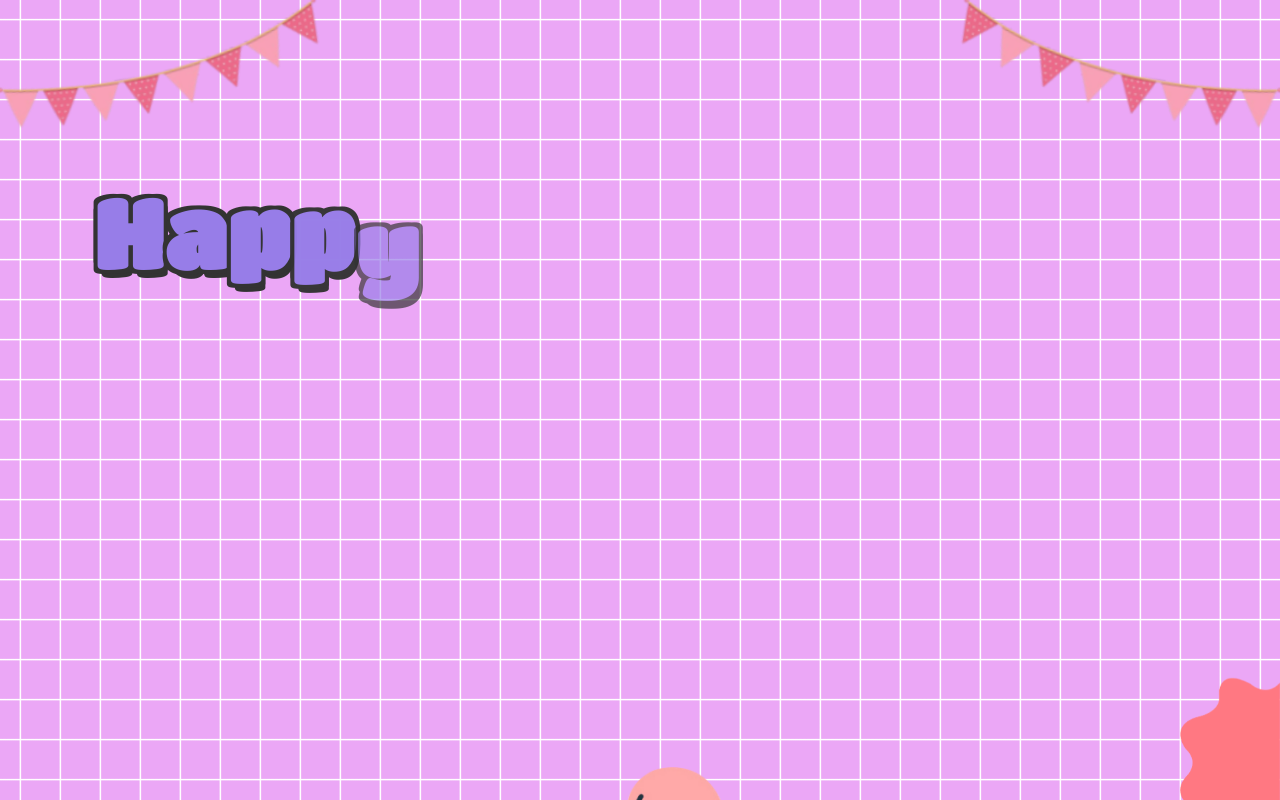
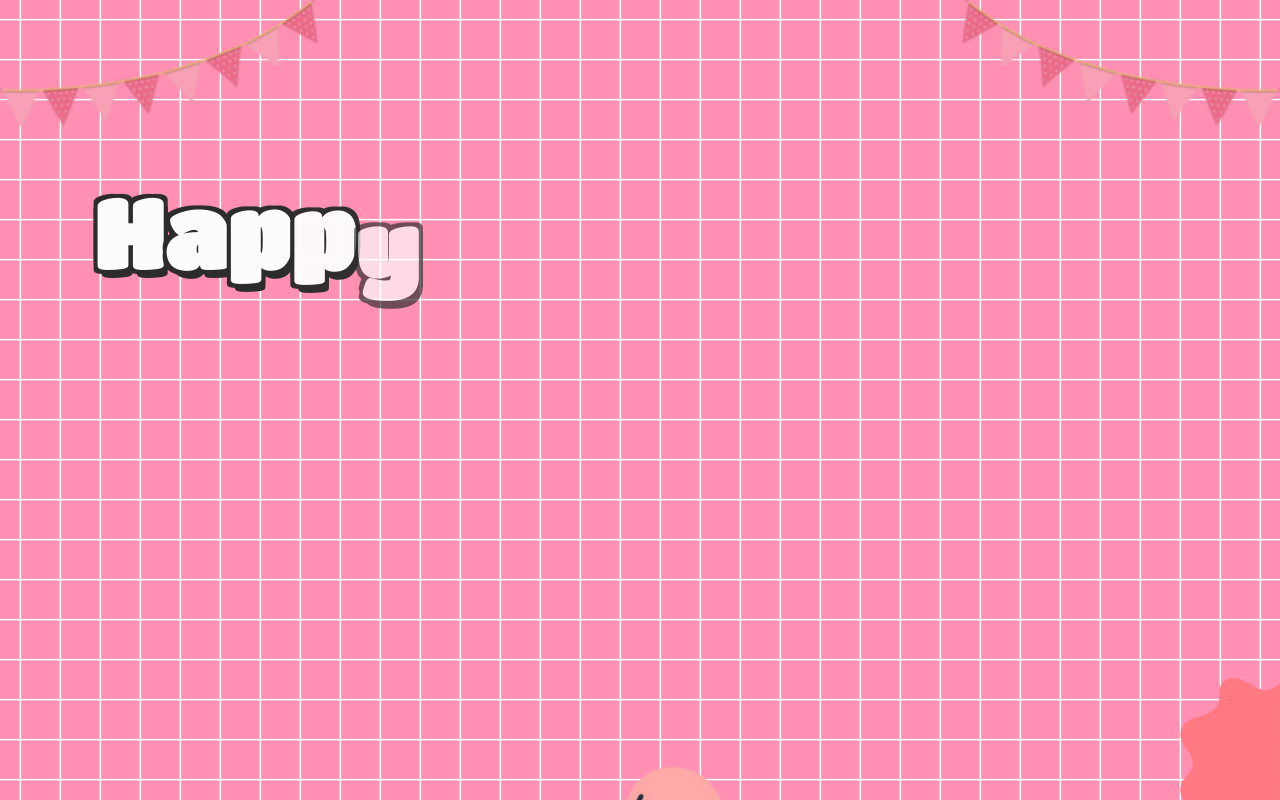
Before and after one commit to HBanty/wishmate, a plain HTML site: page index.html in a window 1280 px wide. Drawn offline with nearby package versions, Linux system fonts and the light colour scheme; a web font is replaced by a local one.

Commit message:
update moti name

```diff
--- a/index.html
+++ b/index.html
@@ -68,7 +68,7 @@
                     </div>
                     <div class="name">
                         <i class="fa-solid fa-heart"></i>
-                        <span>Dear Adyasha</span>
+                        <span>Oyee Adyasha</span>
                         <i class="fa-solid fa-heart"></i>
                     </div>
                     <div class="balloon_one">
@@ -158,8 +158,8 @@
 
 </body>
 <script>
-    let datetxt = "27 May";
-    let datatxtletter = "My love. You are a very special girl. I always silently thank you for coming into my life. Today, I wish you all the best, lots of health, and lots of joy. I always hope we will celebrate many more birthdays like this together. Happy birthday to you.💕";
+    let datetxt = "2 July ";
+    let datatxtletter = "My BESTIE. You are a very special girl. I always silently thank you for coming into my life. Today, I wish you all the best, lots of health, and lots of joy. I always hope we will celebrate many more birthdays like this together. Happy birthday to you.💕";
     let titleLetter = "To you";
     let charArrDate = datetxt.split('');
     let charArrDateLetter = datatxtletter.split('');
--- a/style.css
+++ b/style.css
@@ -7,13 +7,13 @@
     box-sizing: border-box;
 }
 :root{
-    --color-pink: #eba7f6;
-    --color-white: #977de8;
-    --color-black: #333;
-    --color-text-pink: #FF7882;
-    --color-heart: #FF7882;
-    --color-bg-letter: #fff8e4;
-    --color-border: #6b8a2c;
+    --color-pink: #FF90B3;
+    --color-white: #FDFCFD;
+    --color-black: #2C2C2C;
+    --color-text-pink: #FF4D6D;
+    --color-heart: #ffd6e8;
+    --color-bg-letter: #FFE5B4;
+    --color-border: #B197FC;
 }
 html{
     height: 100%;
```
